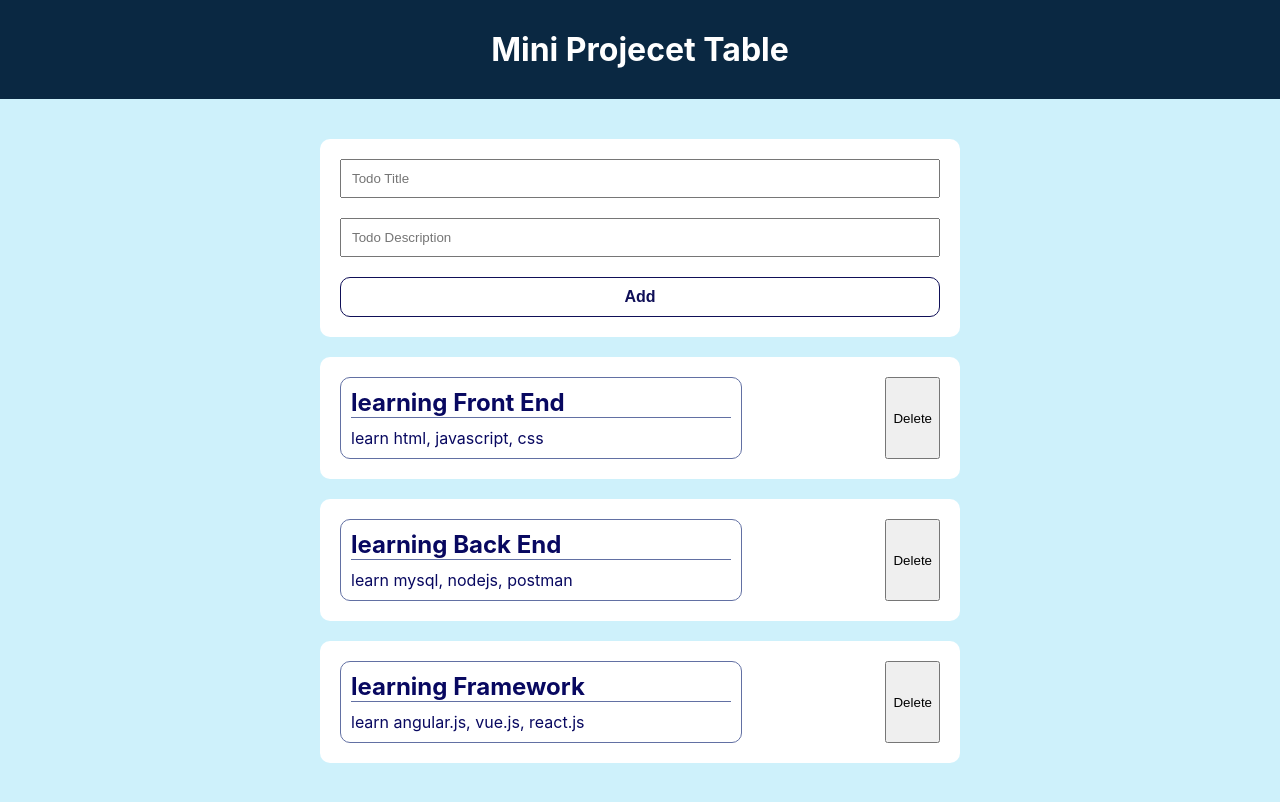
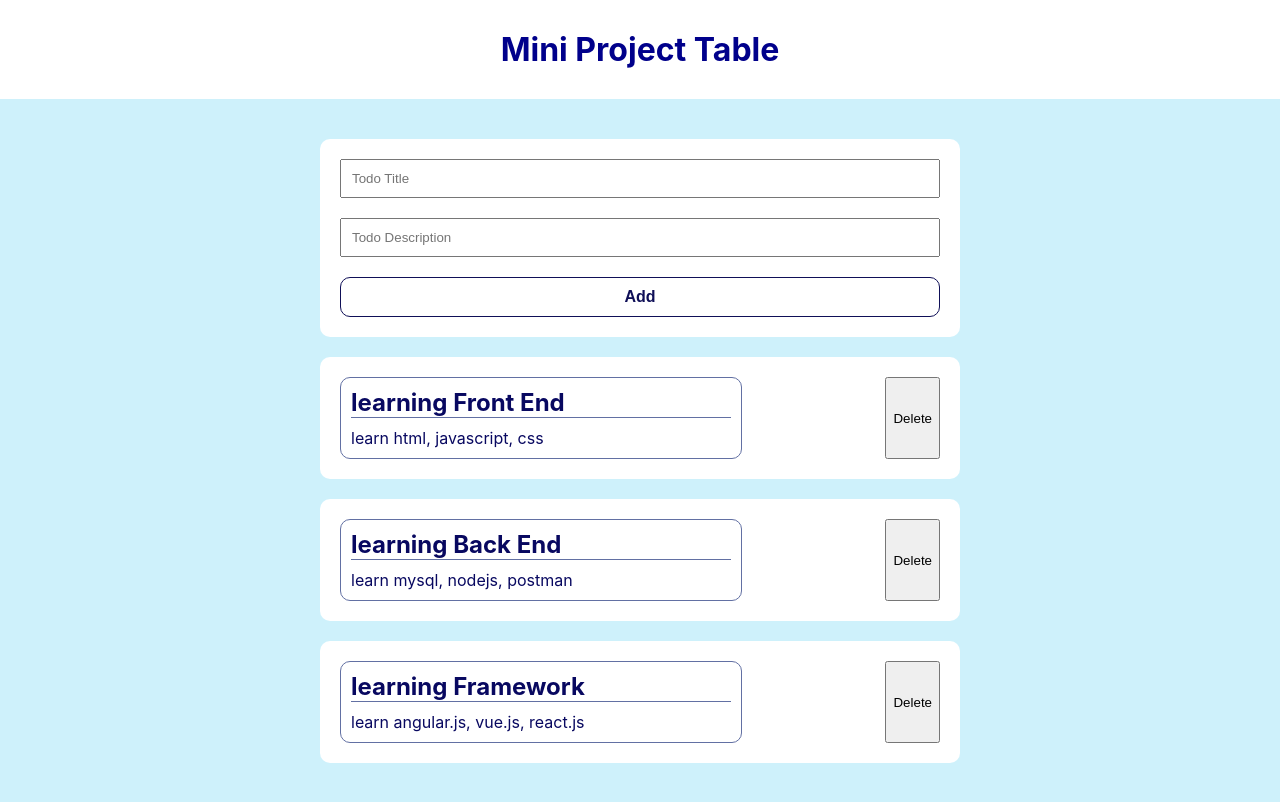
Before and after one commit to Fathurrahman509/react_minipro_batch_V, a React (Create React App) app in the folder mini-project-react/: page / in a window 1280 px wide. Built offline with nearby package versions, Linux system fonts and the light colour scheme.

Commit message:
Header changes

```diff
--- a/mini-project-react/src/App.js
+++ b/mini-project-react/src/App.js
@@ -1,5 +1,5 @@
 import React,{ Component } from 'react';
-import logo from './logo.svg';
+// import logo from './logo.svg';
 import './App.css';
 import Header from './components/Header';
 import TodoContainer from './components/TodoContainer';
--- a/mini-project-react/src/components/Header.css
+++ b/mini-project-react/src/components/Header.css
@@ -6,5 +6,5 @@ header {
 
 h1 {
     margin: 30px 0px;
-    color: white;
+    color: darkblue;
 }
--- a/mini-project-react/src/components/Header.js
+++ b/mini-project-react/src/components/Header.js
@@ -1,14 +1,30 @@
+// import React, { Component } from 'react'
+
+// class Header extends Component {
+//     render() {
+//         return (
+//             <header>
+// <h1>
+//     Mini Project Table
+// </h1>
+//             </header>
+//         )
+//     }
+// }
+
+// export default Header
+
 import React, { Component } from 'react'
 import './Header.css'
 
 class Header extends Component {
     render() {
         return (
-            <header>
+            <div>
                 <h1>
-                    Mini Projecet Table
+                    Mini Project Table
                 </h1>
-            </header>
+            </div>
         )
     }
 }
```
